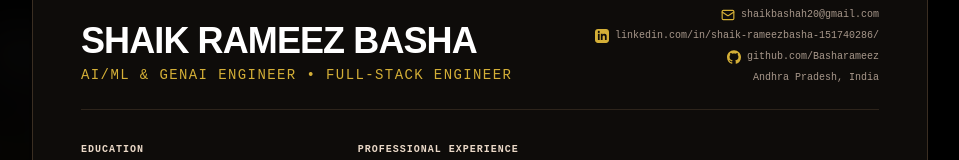
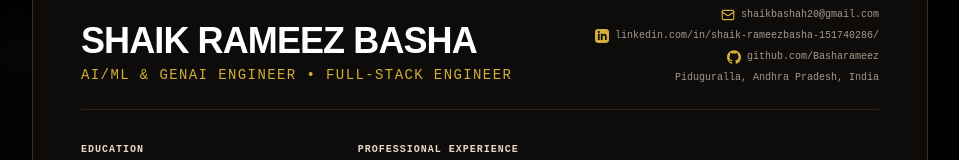
Before and after one commit to Basharameez/my-portfolio, a React (Vite) app: page / in a window 1280 px wide. Both pictures are taken after a click on the button "SUMMARY". Shown: the part 143-303 px from the top of the page, without its empty margins (160-1119 px from the left). Built offline with nearby package versions, Linux system fonts and the light colour scheme.

Commit message:
style: Update location to Piduguralla, Andhra Pradesh

```diff
--- a/src/components/quickview/QuickView.tsx
+++ b/src/components/quickview/QuickView.tsx
@@ -90,7 +90,7 @@ export const QuickView: React.FC<QuickViewProps> = ({ isOpen, onClose }) => {
                 </svg>
                 github.com/Basharameez
               </span>
-              <span>Andhra Pradesh, India</span>
+              <span>Piduguralla, Andhra Pradesh, India</span>
             </div>
           </div>
 
```
